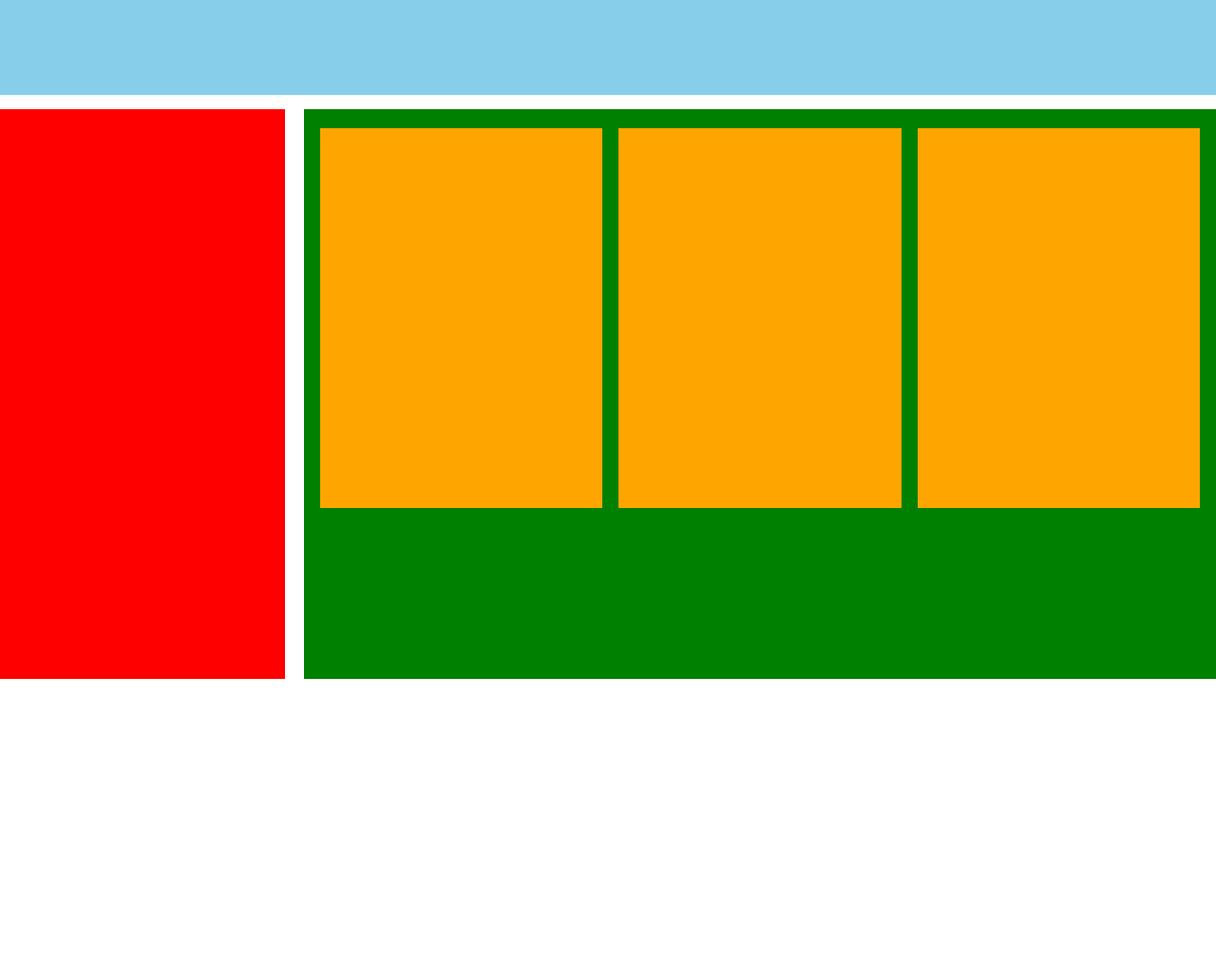
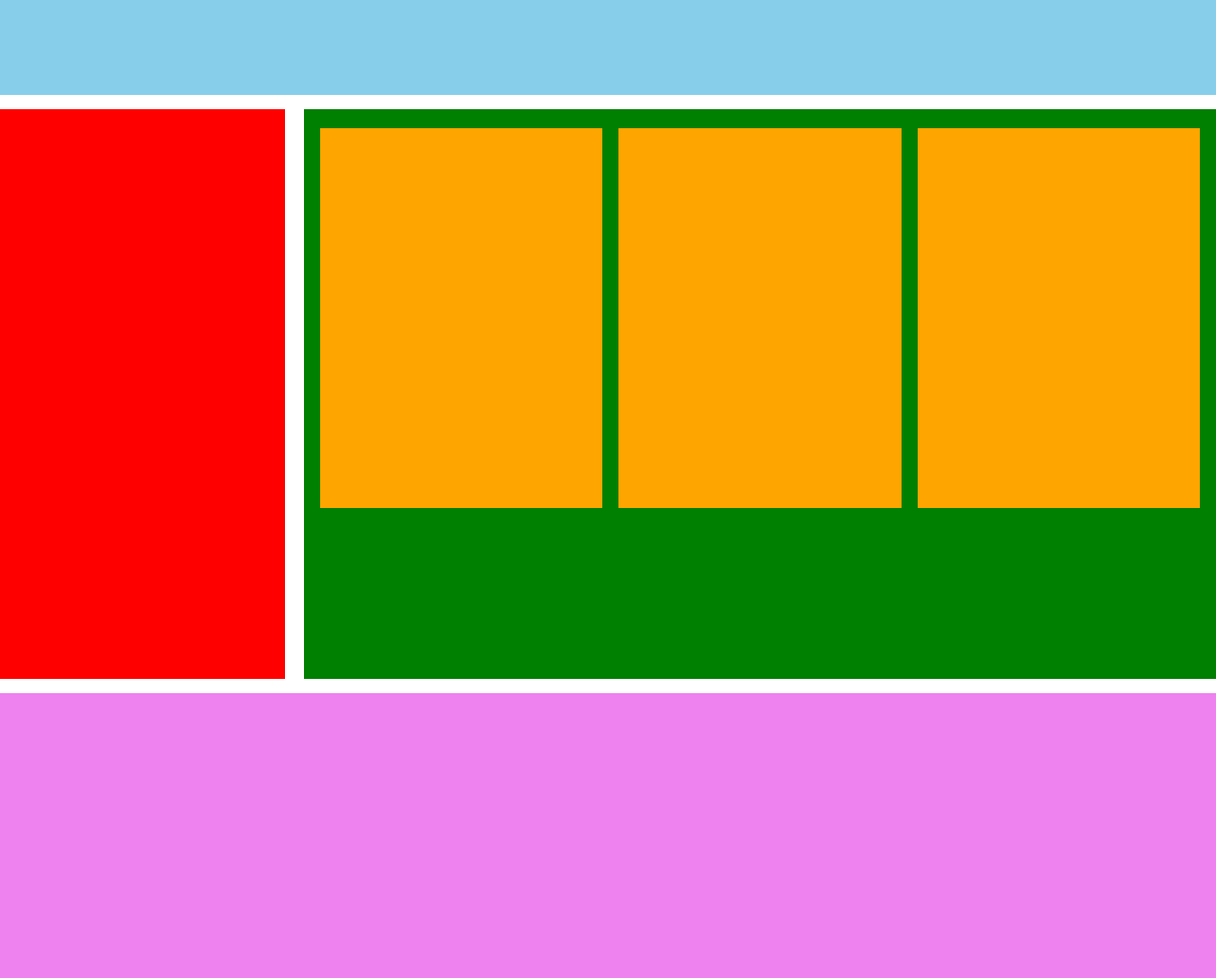
Before and after one commit to EduardFG/puntosextra, a plain HTML site: page index.html in a window 1280 px wide. Shown: the whole page at 95% size. Before the commit the page ends 800 px from the top, so only its background shows below. Drawn offline with nearby package versions, Linux system fonts and the light colour scheme.

Commit message:
actualizando

```diff
--- a/css/index.css
+++ b/css/index.css
@@ -35,6 +35,14 @@
     height: 400px;
     background-color: orange;
 }
+.father-third {
+    margin-top: 15px;
+}
+.fourth-div {
+    background-color: violet;
+    height: 300px;
+}
+
 /*CONFIGURATION FOR PHONE*/
 @media (min-width: 320px) and (max-width: 767px) {}
 /*CONFIGURATION FOR TABLET*/
--- a/index.html
+++ b/index.html
@@ -33,7 +33,9 @@
     </div>
     <div class="container-fluid father-third">
         <div class="row">
-            <div class="col-12"></div>
+            <div class="col-12">
+                <div class="fourth-div"></div>
+            </div>
         </div>
     </div>
     <script src="https://cdn.jsdelivr.net/npm/@popperjs/core@2.11.8/dist/umd/popper.min.js" integrity="sha384-I7E8VVD/ismYTF4hNIPjVp/Zjvgyol6VFvRkX/vR+Vc4jQkC+hVqc2pM8ODewa9r" crossorigin="anonymous"></script>
```
